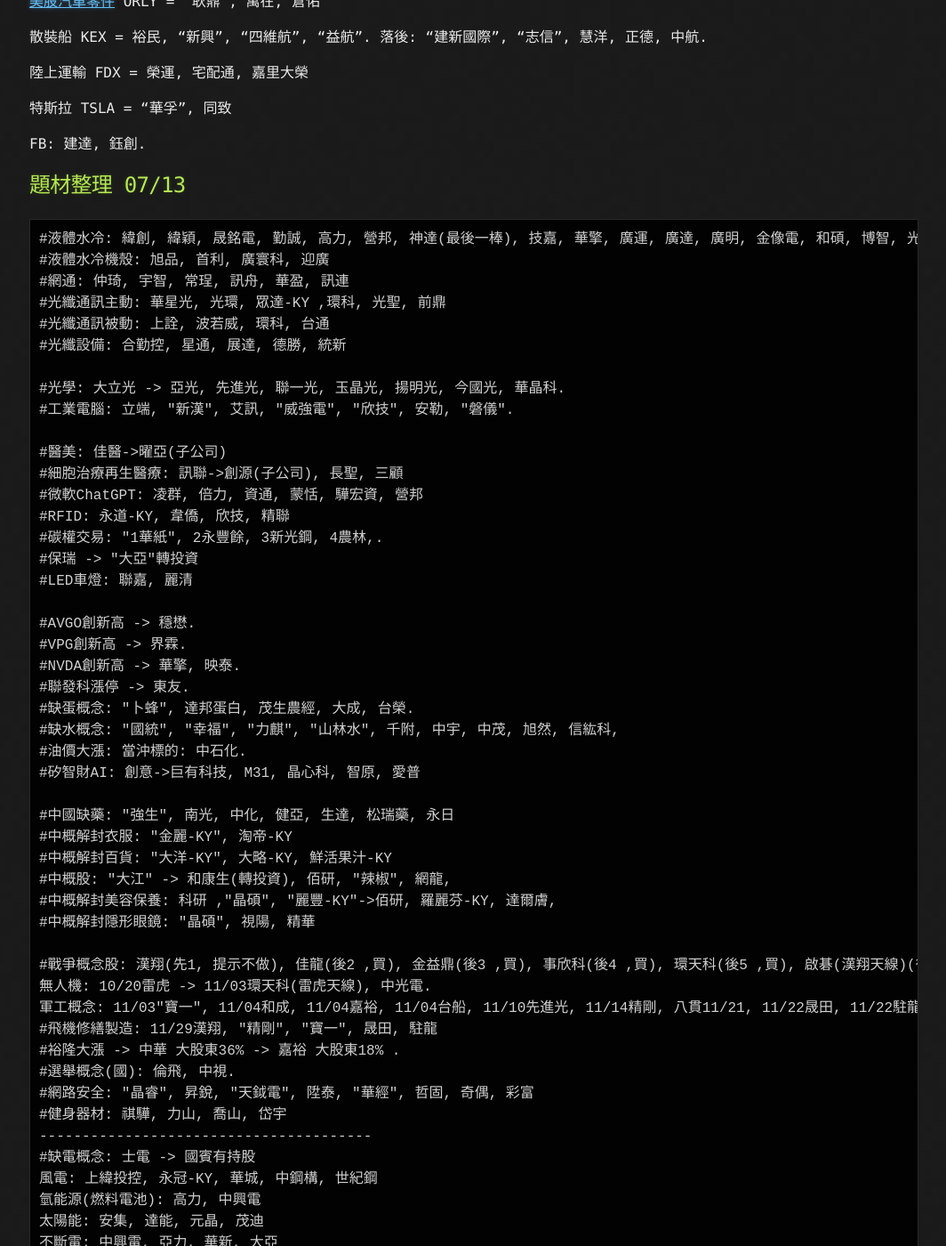
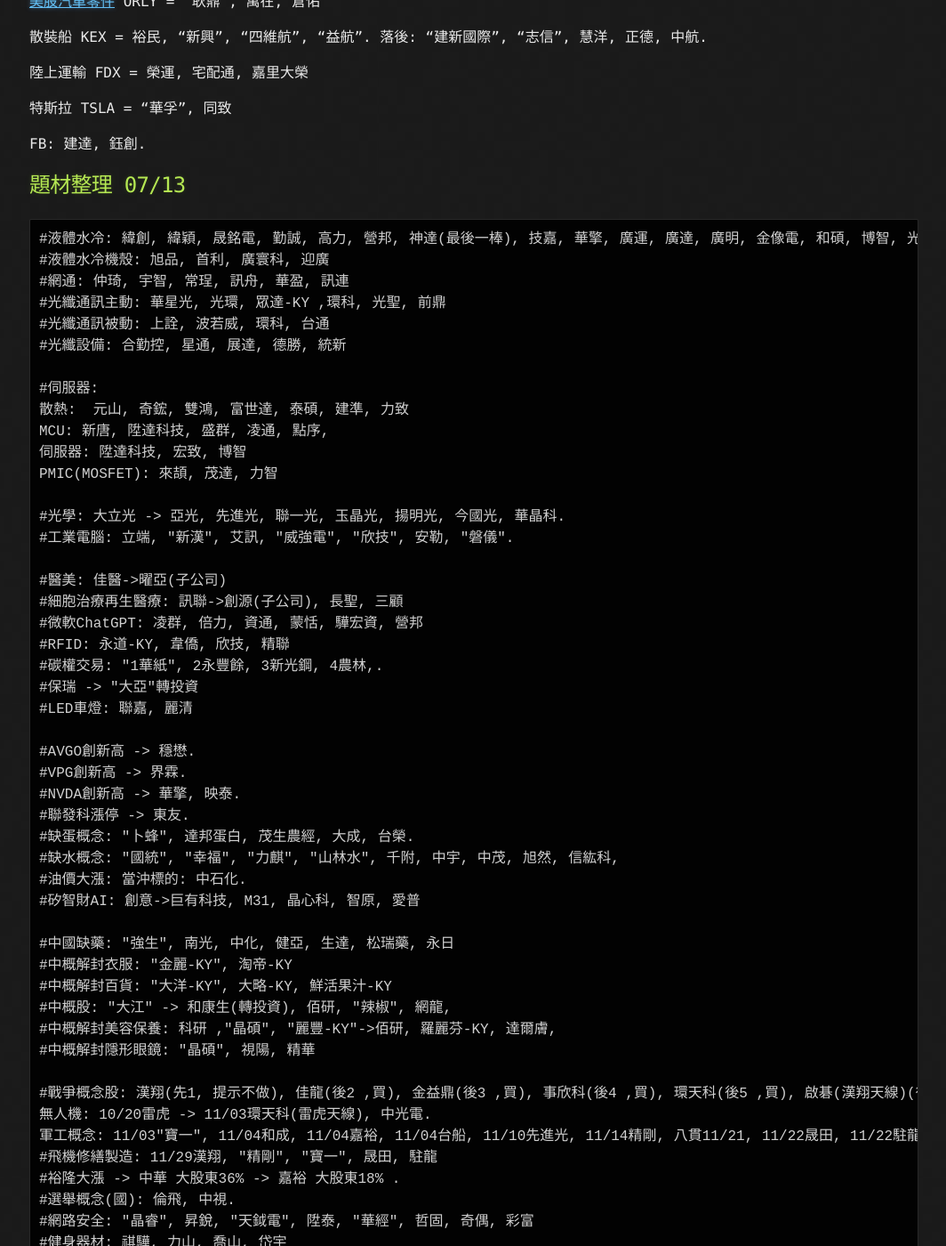
Before and after one commit to lepg5487/Stock_God, a Jekyll site: the page built from index.md, in a window 1280 px wide and 1400 px high, scrolled down 102949 px. Shown: the whole window at 89% size, without its empty margins (107-1171 px from the left). Built offline with Jekyll 4.4.1, drawn with Linux system fonts in a browser that asks for light colours; our own code applies the rules of GitHub Pages for plain Markdown files; some of the changed text lies outside the part shown.

Commit message:
Update index.md

```diff
--- a/index.md
+++ b/index.md
@@ -4213,6 +4213,12 @@
 #光纖通訊被動: 上詮, 波若威, 環科, 台通
 #光纖設備: 合勤控, 星通, 展達, 德勝, 統新
 
+#伺服器:
+散熱:  元山, 奇鋐, 雙鴻, 富世達, 泰碩, 建準, 力致
+MCU: 新唐, 陞達科技, 盛群, 凌通, 點序,
+伺服器: 陞達科技, 宏致, 博智
+PMIC(MOSFET): 來頡, 茂達, 力智
+
 #光學: 大立光 -> 亞光, 先進光, 聯一光, 玉晶光, 揚明光, 今國光, 華晶科.
 #工業電腦: 立端, "新漢", 艾訊, "威強電", "欣技", 安勒, "磐儀".
 
```
Also changed, not shown: other parts of index.md (+0 -6 lines).
